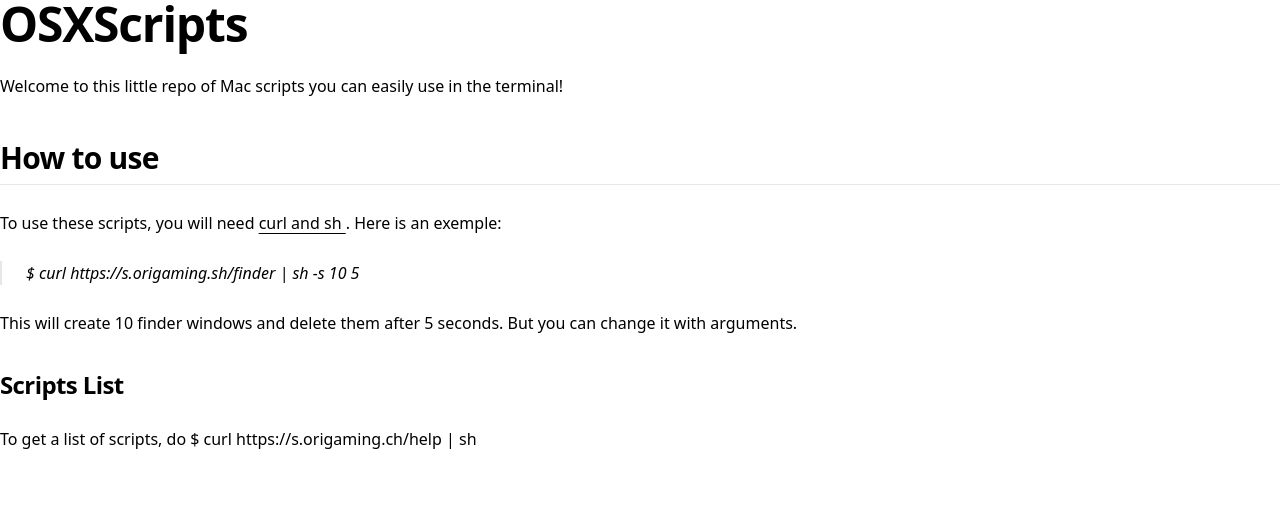
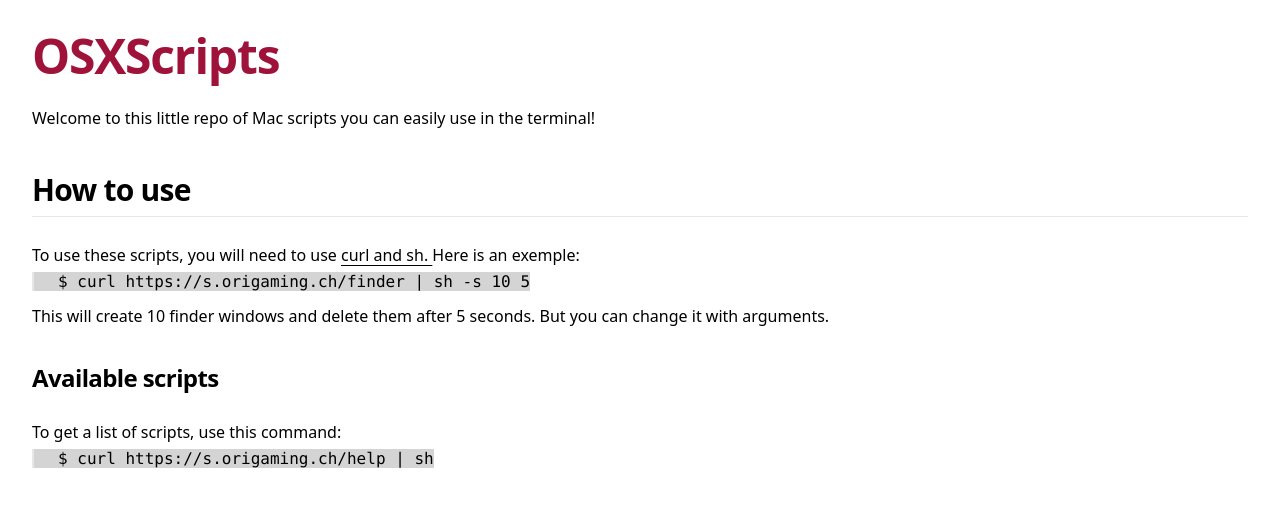
Before and after one commit to OrigamingWasTaken/osxscripts, a plain HTML site: page index.html in a window 1280 px wide. Drawn offline with nearby package versions, Linux system fonts and the light colour scheme.

Commit message:
Polished & imagespam script

```diff
--- a/index.html
+++ b/index.html
@@ -4,14 +4,14 @@
 <head>
   <meta charset="UTF-8">
   <meta name="viewport" content="width=device-width, initial-scale=1.0">
-    <link rel="stylesheet" href="styles.css">
-    <link rel="shortcut icon" href="favicon.ico" type="image/x-icon">
+  <link rel="icon" type="image/x-icon" href="/public/favicon.png">
   <script src="https://cdn.tailwindcss.com"></script>
   <title>OSXScripts</title>
 </head>
 
 <body>
-    <h1 class="scroll-m-20 text-4xl font-extrabold tracking-tight lg:text-5xl">
+  <main class="p-8">
+    <h1 class="scroll-m-20 text-4xl font-extrabold tracking-tight lg:text-5xl text-rose-800">
       OSXScripts
     </h1>
     <p class="leading-7 [&:not(:first-child)]:mt-6">
@@ -21,27 +21,28 @@
       How to use
     </h2>
     <p class="leading-7 [&:not(:first-child)]:mt-6">
-        To use these scripts, you will need
-        <a
-          href="#"
-          class="font-medium text-primary underline underline-offset-4"
-        >
-          curl and sh
-        </a>
-        . Here is an exemple:
+      To use these scripts, you will need to use
+    <span href="#" class="font-medium text-primary underline underline-offset-4">
+      curl and sh.
+    </span>
+    Here is an exemple:
     </p>
-      <blockquote class="mt-6 border-l-2 pl-6 italic">
-        $ curl https://s.origaming.sh/finder | sh -s 10 5
-      </blockquote>
-      <p class="leading-7 [&:not(:first-child)]:mt-6">
+    <code class="border-l-2 pl-6 font-mono bg-neutral-300">
+        $ curl https://s.origaming.ch/finder | sh -s 10 5
+      </code>
+    <p class="leading-7 mt-2">
       This will create 10 finder windows and delete them after 5 seconds. But you can change it with arguments.
     </p>
     <h3 class="mt-8 scroll-m-20 text-2xl font-semibold tracking-tight">
-        Scripts List
+      Available scripts
     </h3>
     <p class="leading-7 [&:not(:first-child)]:mt-6">
-        To get a list of scripts, do $ curl https://s.origaming.ch/help | sh
+      To get a list of scripts, use this command:
     </p>
+    <code class="border-l-2 pl-6 font-mono bg-neutral-300">
+      $ curl https://s.origaming.ch/help | sh
+    </code>
+  </main>
 </body>
 
 </html>
```
Also changed, not shown: public/favicon.png (added), styles.css (deleted), 4 other files. Lines whose indentation alone changed are shown as unchanged.
